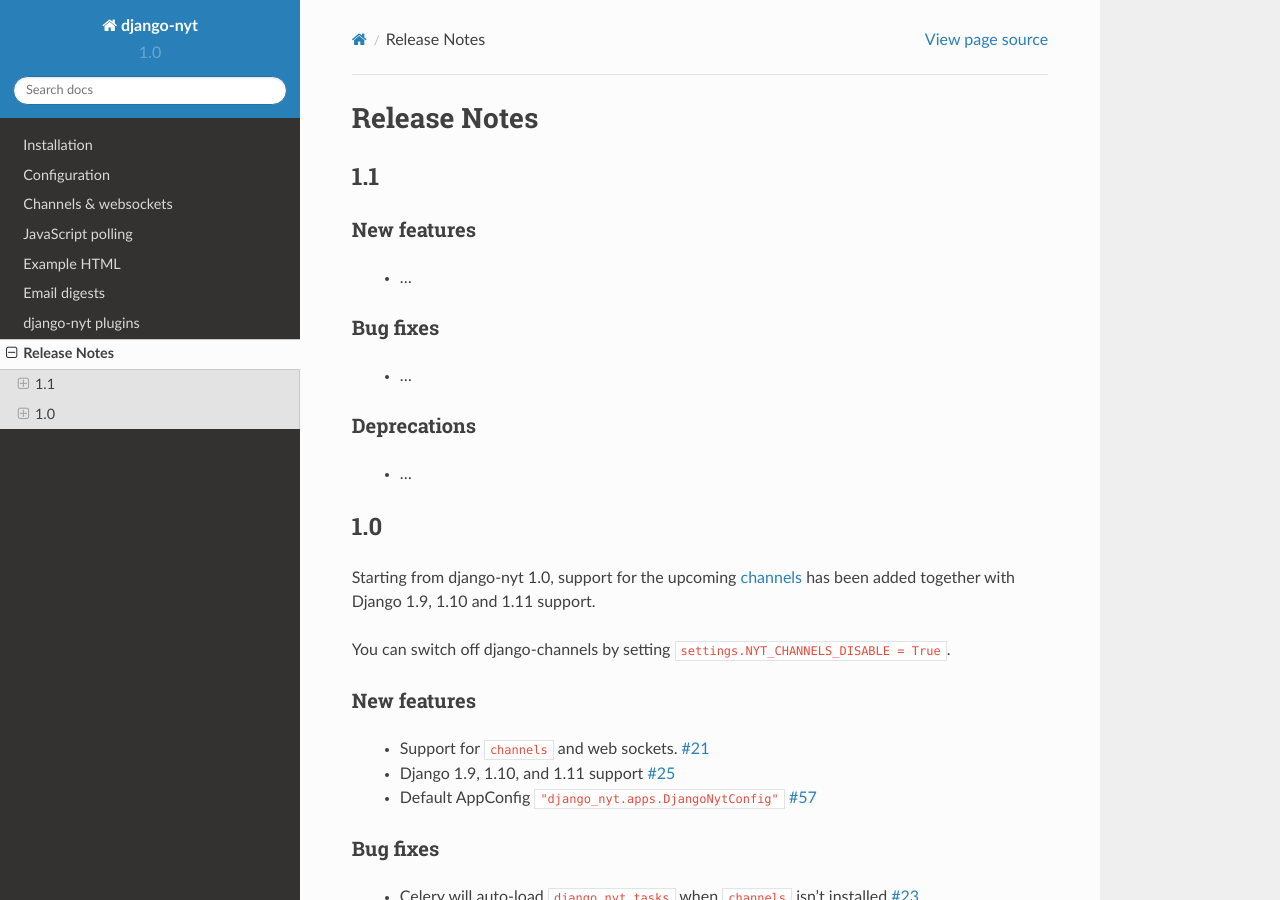
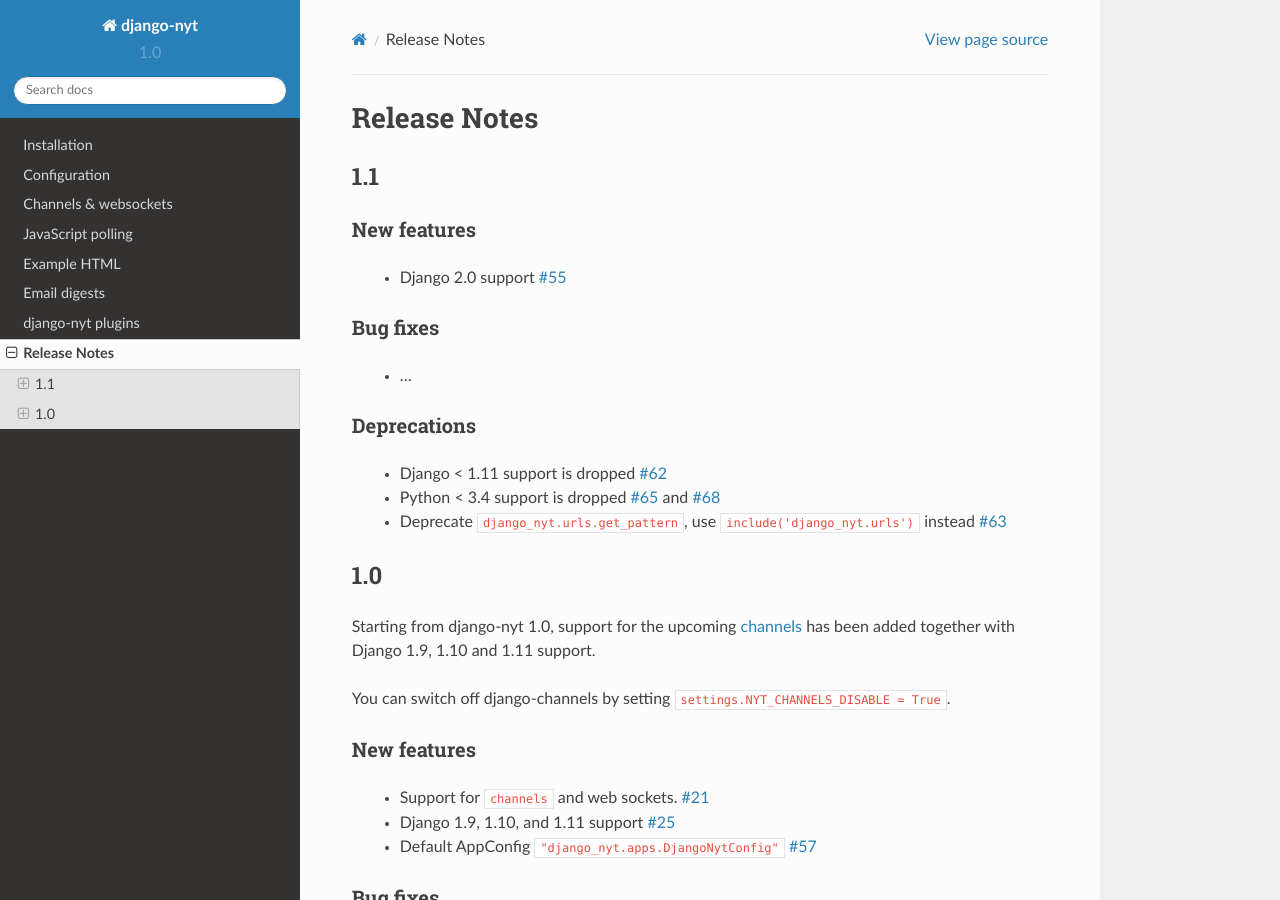
Before and after one commit to django-wiki/django-nyt, a Sphinx documentation site: the page built from docs/release_notes.rst, in a window 1280 px wide and 900 px high. Built offline with Sphinx 7.4.7 and the Read the Docs theme 2.0.0, drawn with Linux system fonts in a browser that asks for light colours; pages that are not in the unit, such as notebooks, are missing from menus.

Commit message:
Update release note

```diff
--- a/docs/release_notes.rst
+++ b/docs/release_notes.rst
@@ -7,7 +7,7 @@
 New features
 ^^^^^^^^^^^^
 
- * ...
+ * Django 2.0 support :url-issue:`55`
 
 Bug fixes
 ^^^^^^^^^
@@ -17,7 +17,9 @@
 Deprecations
 ^^^^^^^^^^^^
 
- * ...
+ * Django < 1.11 support is dropped :url-issue:`62`
+ * Python < 3.4 support is dropped :url-issue:`65` and :url-issue:`68`
+ * Deprecate ``django_nyt.urls.get_pattern``, use ``include('django_nyt.urls')`` instead :url-issue:`63`
 
 1.0
 ---
```
